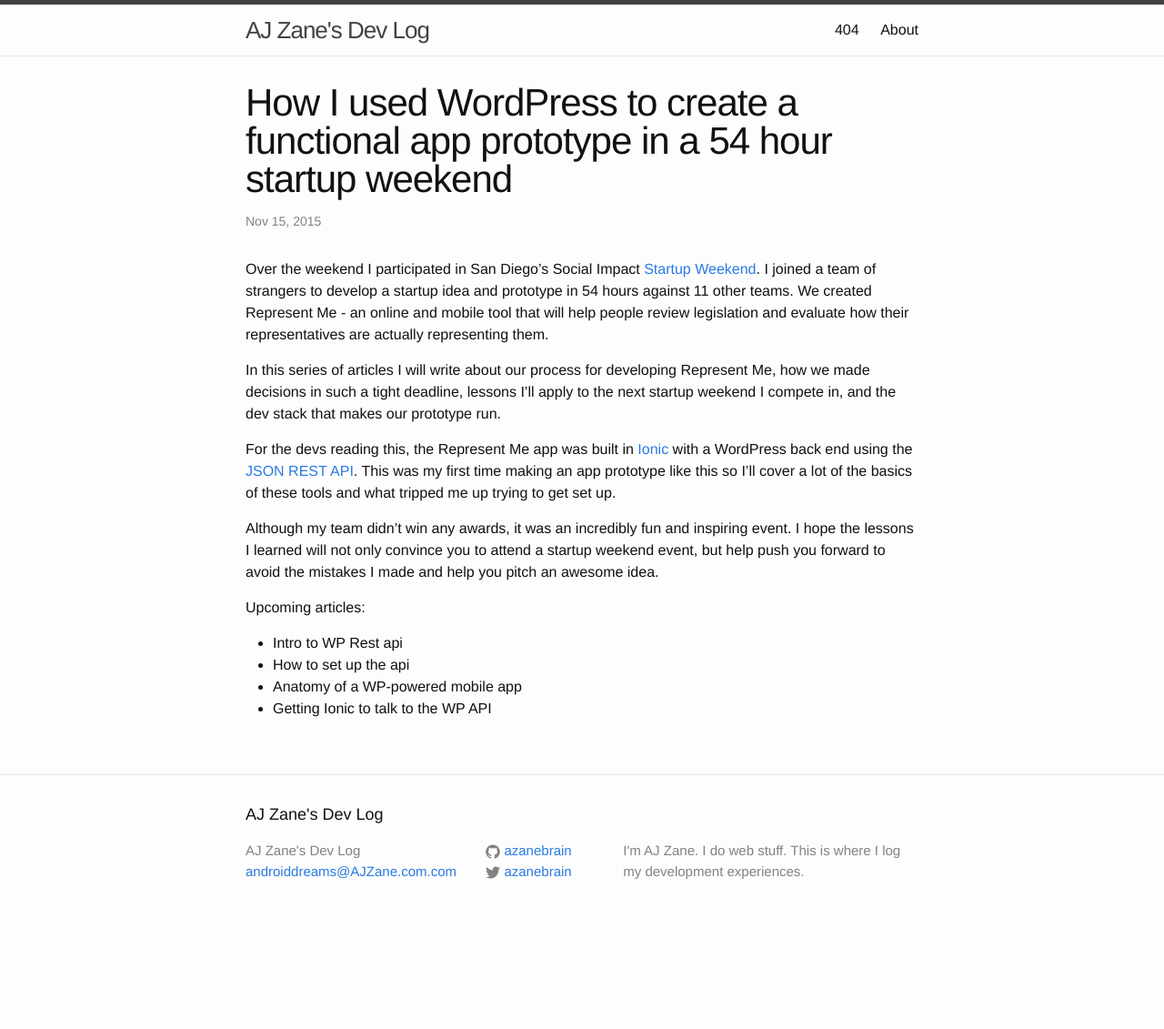
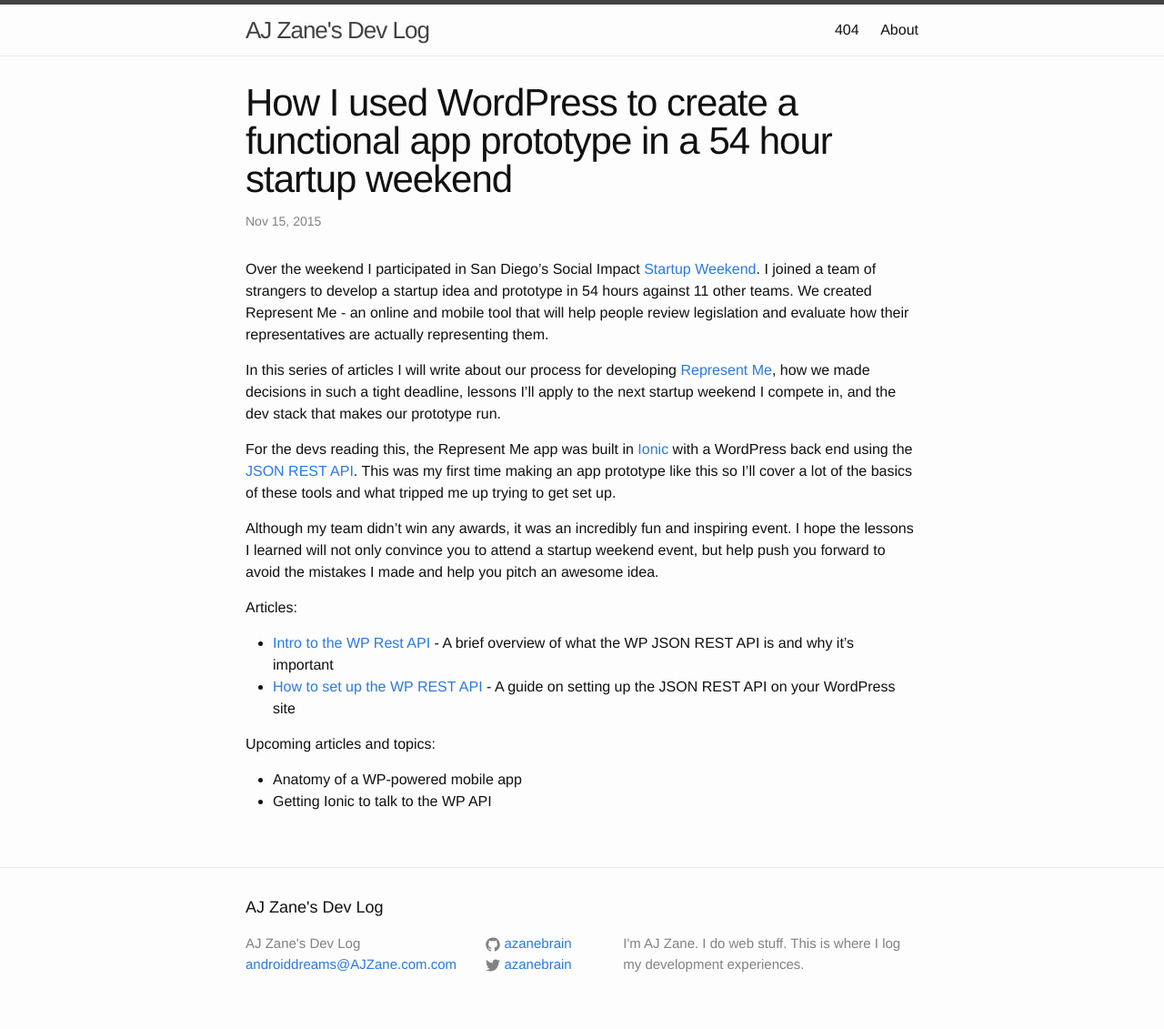
Before and after one commit to azanebrain/azanebrain.github.io, a Jekyll site: the page built from _posts/2015-11-15-startup-weekend-winter-2015.markdown, in a window 1280 px wide. Shown: the whole page at 91% size. Built offline with Jekyll 4.4.1, drawn with Linux system fonts in a browser that asks for light colours; before the commit the page ends 1029 px from its top, so only the background shows below that.

Commit message:
Add articles: Intro to the WP REST API and How To Setup The REST API

```diff
--- a/_posts/2015-11-15-startup-weekend-winter-2015.markdown
+++ b/_posts/2015-11-15-startup-weekend-winter-2015.markdown
@@ -6,15 +6,18 @@
 ---
 Over the weekend I participated in San Diego's Social Impact [Startup Weekend](http://www.up.co/communities/usa/san-diego/startup-weekend/7017). I joined a team of strangers to develop a startup idea and prototype in 54 hours against 11 other teams. We created Represent Me - an online and mobile tool that will help people review legislation and evaluate how their representatives are actually representing them.
 
-In this series of articles I will write about our process for developing Represent Me, how we made decisions in such a tight deadline, lessons I’ll apply to the next startup weekend I compete in, and the dev stack that makes our prototype run.
+In this series of articles I will write about our process for developing [Represent Me](http://representmenow.co), how we made decisions in such a tight deadline, lessons I’ll apply to the next startup weekend I compete in, and the dev stack that makes our prototype run.
 
 For the devs reading this, the Represent Me app was built in [Ionic](http://ionic.io/) with a WordPress back end using the [JSON REST API](https://wordpress.org/plugins/json-rest-api/). This was my first time making an app prototype like this so I’ll cover a lot of the basics of these tools and what tripped me up trying to get set up.
 
 Although my team didn't win any awards, it was an incredibly fun and inspiring event. I hope the lessons I learned will not only convince you to attend a startup weekend event, but help push you forward to avoid the mistakes I made and help you pitch an awesome idea.
 
-Upcoming articles:
+Articles:
 
-- Intro to WP Rest api
-- How to set up the api
+- [Intro to the WP Rest API](/2015/11/15/intro-to-wp-rest-api) - A brief overview of what the WP JSON REST API is and why it's important
+- [How to set up the WP REST API](/2015/11/17/how-to-setup-the-wp-rest-api/) - A guide on setting up the JSON REST API on your WordPress site
+
+Upcoming articles and topics:
+
 - Anatomy of a WP-powered mobile app
 - Getting Ionic to talk to the WP API
```
Also changed, not shown: _posts/2015-11-15-intro-to-wp-rest-api.markdown (added, +16 -0 lines), _posts/2015-11-17-how-to-setup-the-wp-rest-api.markdown (added, +26 -0 lines), _posts/2015-12-03-welcome-to-jekyll.markdown (deleted, +0 -25 lines).
